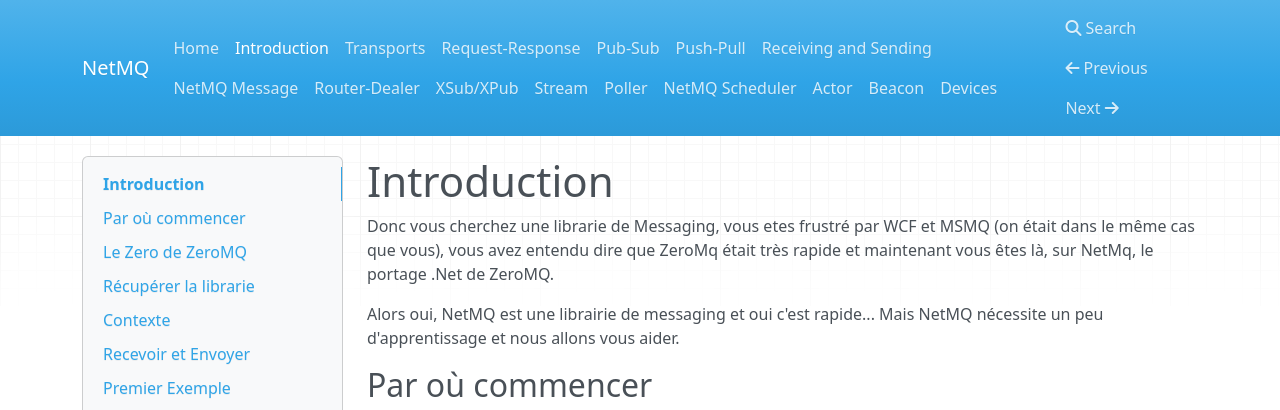
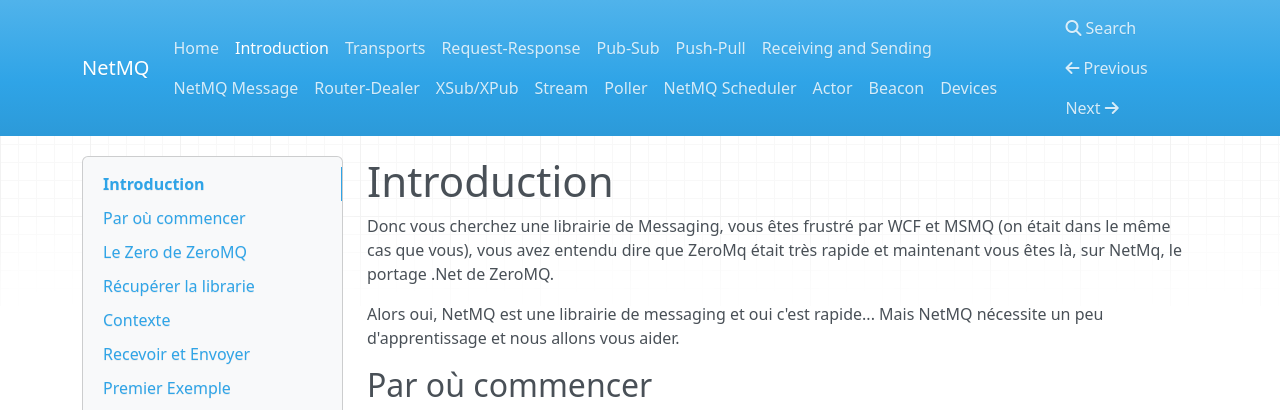
Before and after one commit to NetMQ/Docs-French, an MkDocs documentation site: the page built from docs/introduction.md, in a window 1280 px wide and 900 px high. Shown: the top 410 px of the window. Built offline with MkDocs 1.6.1, drawn with Linux system fonts in a browser that asks for light colours; nearby versions of some CDN libraries; old or Windows-style settings are respelled for this version of MkDocs.

Commit message:
Update introduction.md

```diff
--- a/docs/introduction.md
+++ b/docs/introduction.md
@@ -1,7 +1,7 @@
 Introduction
 =====
 
-Donc vous cherchez une librarie de Messaging, vous etes frustré par WCF et MSMQ (on était dans le même cas que vous), vous avez entendu dire que ZeroMq était très rapide et maintenant vous êtes là, sur NetMq, le portage .Net de ZeroMQ.
+Donc vous cherchez une librairie de Messaging, vous êtes frustré par WCF et MSMQ (on était dans le même cas que vous), vous avez entendu dire que ZeroMq était très rapide et maintenant vous êtes là, sur NetMq, le portage .Net de ZeroMQ.
 
 Alors oui, NetMQ est une librairie de messaging et oui c'est rapide... Mais NetMQ nécessite un peu d'apprentissage et nous allons vous aider.
 
```
